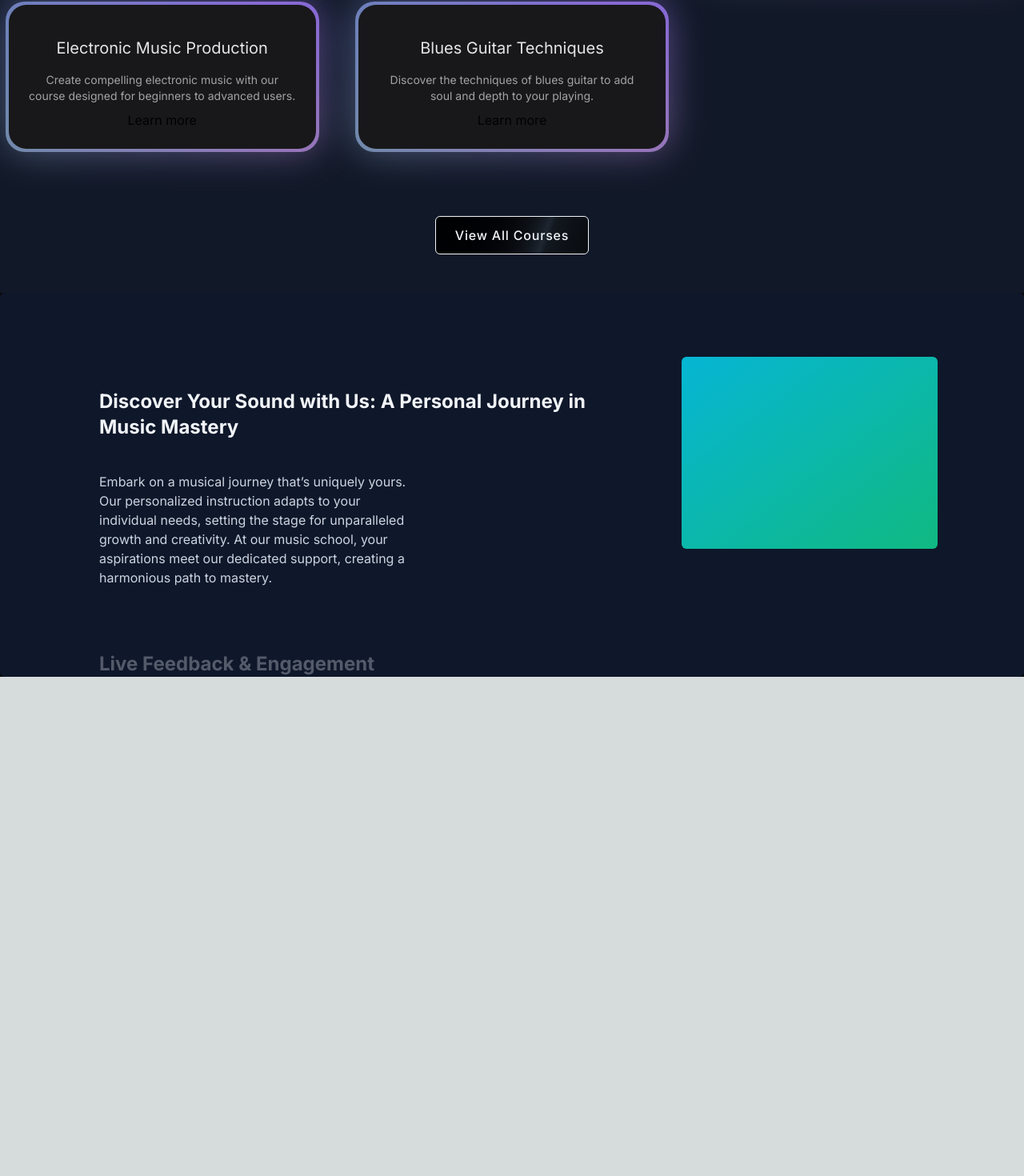
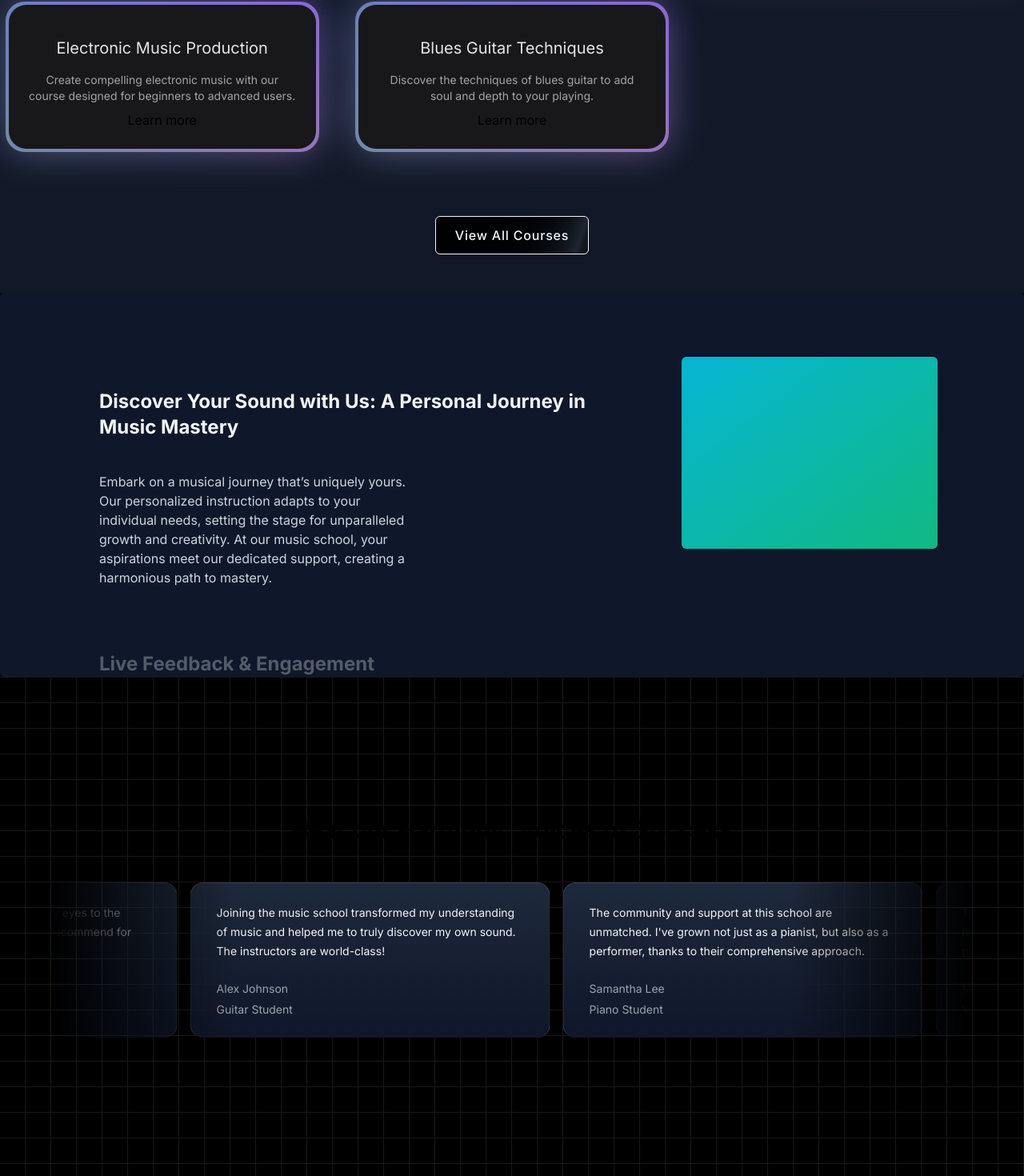
Before and after one commit to Subha-5/Next-Music-School, a Next.js app: page / in a window 1280 px wide. Shown: the part 1038-2508 px from the top of the page at 80% size. Before the commit the page ends 1884 px from the top, so only its background shows below. Built offline with nearby package versions, Linux system fonts and the light colour scheme.

Commit message:
grid background and infinite moving cards

```diff
--- a/package.json
+++ b/package.json
@@ -11,6 +11,7 @@
   "dependencies": {
     "clsx": "^2.1.0",
     "framer-motion": "^11.0.14",
+    "mini-svg-data-uri": "^1.4.4",
     "next": "14.1.1",
     "react": "^18",
     "react-dom": "^18",
--- a/src/app/page.tsx
+++ b/src/app/page.tsx
@@ -1,14 +1,15 @@
 import FeaturedCourses from "@/components/FeaturedCourses";
 import HeroSection from "@/components/HeroSection";
+import MusicSchoolTestimonial from "@/components/TestimonialCards";
 import WhyChooseUs from "@/components/WhyChooseUs";
-import Image from "next/image";
 
 export default function Home() {
   return (
-    <main className="min-h-screen bg-black/[0.96] antialiased bg-grid-white/[0.2]">
+    <main className="min-h-screen bg-black/[0.96] antialiased">
       <HeroSection />
       <FeaturedCourses />
       <WhyChooseUs />
+      <MusicSchoolTestimonial />
     </main>
   );
 }
--- /dev/null
+++ b/src/components/TestimonialCards.tsx
@@ -0,0 +1,57 @@
+"use client";
+
+import { InfiniteMovingCards } from "./ui/infinite-moving-cards";
+
+function MusicSchoolTestimonial() {
+  return (
+    <div className="h-[40rem] w-full dark:bg-black dark:bg-grid-white/[0.09] relative flex flex-col items-center justify-center overflow-hidden">
+      <h2 className="text-3xl font-bold text-center mb-8 z-10">
+        Hear our Harmony: Voices of Success
+      </h2>
+      <div className="flex justify-center w-full overflow-hidden px-4 sm:px-6 lg:px-8">
+        <div className="w-full max-w-6xl">
+          <InfiniteMovingCards
+            items={musicSchoolTestimonials}
+            direction="right"
+            speed="slow"
+          />
+        </div>
+      </div>
+    </div>
+  );
+}
+
+export default MusicSchoolTestimonial;
+
+const musicSchoolTestimonials = [
+  {
+    quote:
+      "Joining the music school transformed my understanding of music and helped me to truly discover my own sound. The instructors are world-class!",
+    name: "Alex Johnson",
+    title: "Guitar Student",
+  },
+  {
+    quote:
+      "The community and support at this school are unmatched. I've grown not just as a pianist, but also as a performer, thanks to their comprehensive approach.",
+    name: "Samantha Lee",
+    title: "Piano Student",
+  },
+  {
+    quote:
+      "This school offered me the tools and confidence to take my singing to the next level. I'm endlessly grateful for the personalized coaching.",
+    name: "Michael Chen",
+    title: "Vocal Student",
+  },
+  {
+    quote:
+      "As a violinist, finding the right mentor can be challenging, but this school matched me with a teacher who truly understands my goals and challenges.",
+    name: "Emily Taylor",
+    title: "Violin Student",
+  },
+  {
+    quote:
+      "The production courses here opened my eyes to the intricacies of music production. Highly recommend for any aspiring producers!",
+    name: "Chris Morales",
+    title: "Music Production Student",
+  },
+];
--- a/src/components/WhyChooseUs.tsx
+++ b/src/components/WhyChooseUs.tsx
@@ -1,6 +1,16 @@
 "use client";
 import Image from "next/image";
 import { StickyScroll } from "./ui/sticky-scroll-reveal";
+
+function WhyChooseUs() {
+  return (
+    <div>
+      <StickyScroll content={musicSchoolContent} contentClassName="color-box" />
+    </div>
+  );
+}
+
+export default WhyChooseUs;
 
 const musicSchoolContent = [
   {
@@ -24,13 +34,3 @@
       "With our expansive resource library and dynamic course offerings, you’ll never find yourself without something new to explore. Our platform provides continuous opportunities for growth, ensuring your musical skills are always advancing.",
   },
 ];
-
-function WhyChooseUs() {
-  return (
-    <div>
-      <StickyScroll content={musicSchoolContent} contentClassName="color-box" />
-    </div>
-  );
-}
-
-export default WhyChooseUs;
--- /dev/null
+++ b/src/components/ui/infinite-moving-cards.tsx
@@ -0,0 +1,121 @@
+"use client";
+
+import { cn } from "@/utils/cn";
+import React, { useEffect, useState } from "react";
+
+export const InfiniteMovingCards = ({
+  items,
+  direction = "left",
+  speed = "fast",
+  pauseOnHover = true,
+  className,
+}: {
+  items: {
+    quote: string;
+    name: string;
+    title: string;
+  }[];
+  direction?: "left" | "right";
+  speed?: "fast" | "normal" | "slow";
+  pauseOnHover?: boolean;
+  className?: string;
+}) => {
+  const containerRef = React.useRef<HTMLDivElement>(null);
+  const scrollerRef = React.useRef<HTMLUListElement>(null);
+
+  useEffect(() => {
+    addAnimation();
+  }, []);
+  const [start, setStart] = useState(false);
+  function addAnimation() {
+    if (containerRef.current && scrollerRef.current) {
+      const scrollerContent = Array.from(scrollerRef.current.children);
+
+      scrollerContent.forEach((item) => {
+        const duplicatedItem = item.cloneNode(true);
+        if (scrollerRef.current) {
+          scrollerRef.current.appendChild(duplicatedItem);
+        }
+      });
+
+      getDirection();
+      getSpeed();
+      setStart(true);
+    }
+  }
+  const getDirection = () => {
+    if (containerRef.current) {
+      if (direction === "left") {
+        containerRef.current.style.setProperty(
+          "--animation-direction",
+          "forwards"
+        );
+      } else {
+        containerRef.current.style.setProperty(
+          "--animation-direction",
+          "reverse"
+        );
+      }
+    }
+  };
+  const getSpeed = () => {
+    if (containerRef.current) {
+      if (speed === "fast") {
+        containerRef.current.style.setProperty("--animation-duration", "20s");
+      } else if (speed === "normal") {
+        containerRef.current.style.setProperty("--animation-duration", "40s");
+      } else {
+        containerRef.current.style.setProperty("--animation-duration", "80s");
+      }
+    }
+  };
+  return (
+    <div
+      ref={containerRef}
+      className={cn(
+        "scroller relative z-20  max-w-7xl overflow-hidden  [mask-image:linear-gradient(to_right,transparent,white_20%,white_80%,transparent)]",
+        className
+      )}
+    >
+      <ul
+        ref={scrollerRef}
+        className={cn(
+          " flex min-w-full shrink-0 gap-4 py-4 w-max flex-nowrap",
+          start && "animate-scroll ",
+          pauseOnHover && "hover:[animation-play-state:paused]"
+        )}
+      >
+        {items.map((item, idx) => (
+          <li
+            className="w-[350px] max-w-full relative rounded-2xl border border-b-0 flex-shrink-0 border-slate-700 px-8 py-6 md:w-[450px]"
+            style={{
+              background:
+                "linear-gradient(180deg, var(--slate-800), var(--slate-900)",
+            }}
+            key={item.name}
+          >
+            <blockquote>
+              <div
+                aria-hidden="true"
+                className="user-select-none -z-1 pointer-events-none absolute -left-0.5 -top-0.5 h-[calc(100%_+_4px)] w-[calc(100%_+_4px)]"
+              ></div>
+              <span className=" relative z-20 text-sm leading-[1.6] text-gray-100 font-normal">
+                {item.quote}
+              </span>
+              <div className="relative z-20 mt-6 flex flex-row items-center">
+                <span className="flex flex-col gap-1">
+                  <span className=" text-sm leading-[1.6] text-gray-400 font-normal">
+                    {item.name}
+                  </span>
+                  <span className=" text-sm leading-[1.6] text-gray-400 font-normal">
+                    {item.title}
+                  </span>
+                </span>
+              </div>
+            </blockquote>
+          </li>
+        ))}
+      </ul>
+    </div>
+  );
+};
--- a/tailwind.config.ts
+++ b/tailwind.config.ts
@@ -1,4 +1,6 @@
 import type { Config } from "tailwindcss";
+
+const svgToDataUri = require("mini-svg-data-uri");
 
 const colors = require("tailwindcss/colors");
 const {
@@ -22,6 +24,7 @@
       animation: {
         spotlight: "spotlight 2s ease .75s 1 forwards",
         shimmer: "shimmer 2s linear infinite",
+        scroll: "scroll var(--animation-duration, 40s) var(--animation-direction, forwards) linear infinite",
       },
       keyframes: {
         spotlight: {
@@ -42,15 +45,22 @@
             backgroundPosition: "-200% 0",
           },
         },
+        scroll: {
+          to: {
+            transform: "translate(calc(-50% - 0.5rem))",
+          },
+        },
       },
     },
   },
   plugins: [
-    addVariablesForColors
+    addVariablesForColors,
+    addSvgPatterns
   ],
 };
 export default config;
 
+// Plugin to add each Tailwind color as a global CSS variable
 function addVariablesForColors({ addBase, theme }: any) {
   const allColors = flattenColorPalette(theme('colors'));
   const newVars = Object.fromEntries(
@@ -61,3 +71,27 @@
     ':root': newVars,
   });
 }
+
+// Plugin to add utilities for SVG patterns
+function addSvgPatterns({ matchUtilities, theme }: any) {
+  matchUtilities(
+    {
+      'bg-grid': (value: any) => ({
+        backgroundImage: `url("${svgToDataUri(
+          `<svg xmlns="http://www.w3.org/2000/svg" viewBox="0 0 32 32" width="32" height="32" fill="none" stroke="${value}"><path d="M0 .5H31.5V32"/></svg>`
+        )}")`,
+      }),
+      'bg-grid-small': (value: any) => ({
+        backgroundImage: `url("${svgToDataUri(
+          `<svg xmlns="http://www.w3.org/2000/svg" viewBox="0 0 32 32" width="8" height="8" fill="none" stroke="${value}"><path d="M0 .5H31.5V32"/></svg>`
+        )}")`,
+      }),
+      'bg-dot': (value: any) => ({
+        backgroundImage: `url("${svgToDataUri(
+          `<svg xmlns="http://www.w3.org/2000/svg" viewBox="0 0 32 32" width="16" height="16" fill="none"><circle fill="${value}" id="pattern-circle" cx="10" cy="10" r="1.6257413380501518"></circle></svg>`
+        )}")`,
+      }),
+    },
+    { values: flattenColorPalette(theme('backgroundColor')), type: 'color' }
+  );
+}
```
Also changed, not shown: 1 other file (tests, documents, lock files or other folders).
